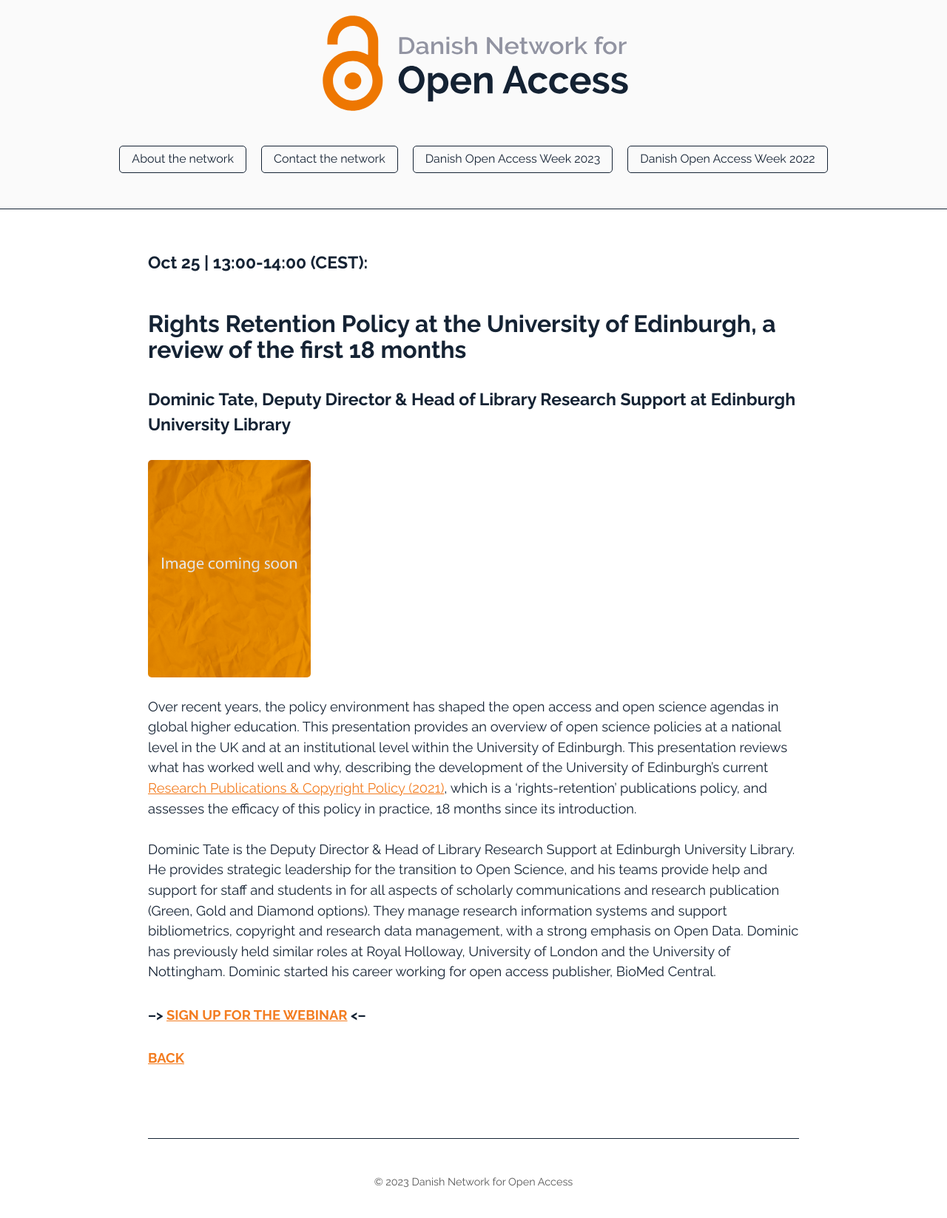
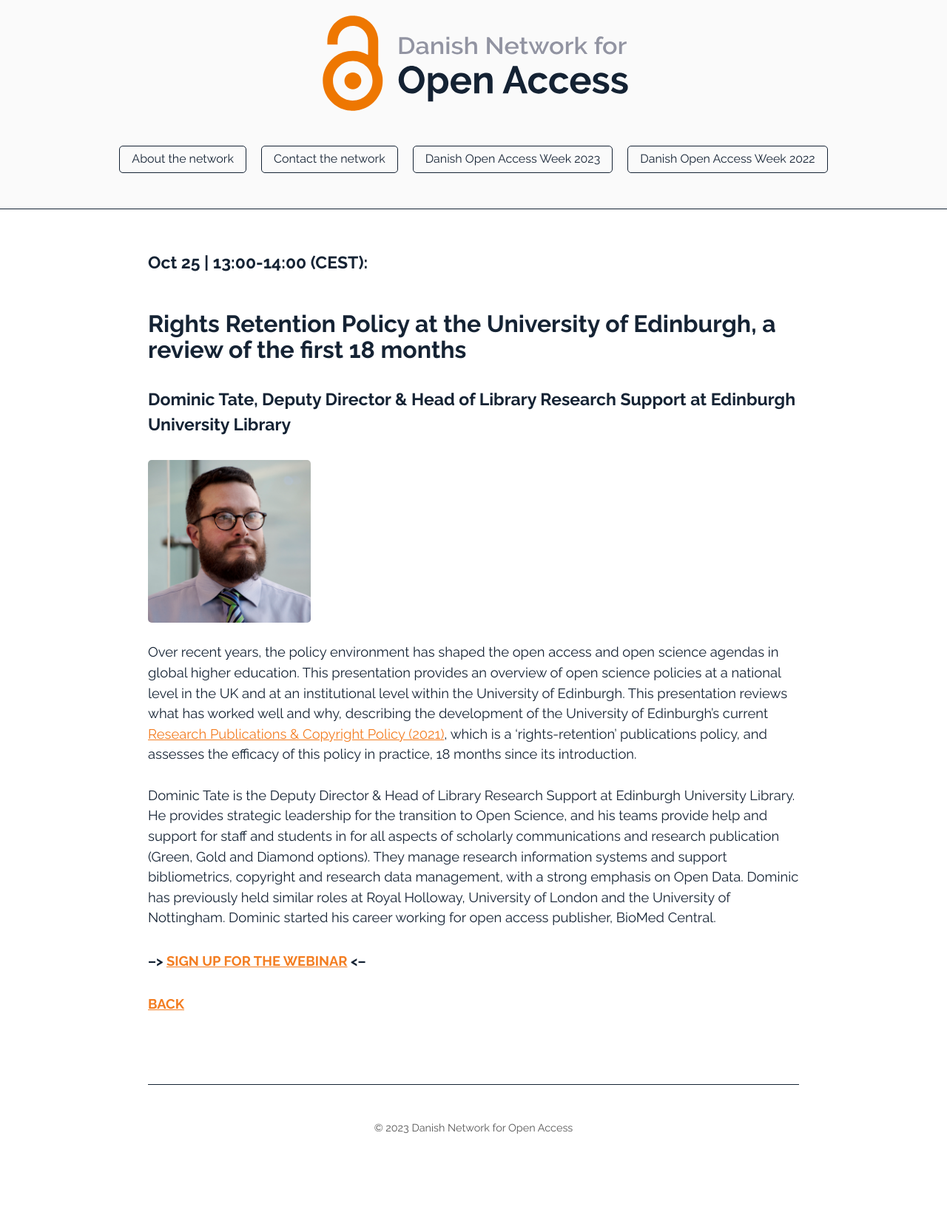
Before and after one commit to openaccess-dk/openaccess-dk.github.io, a Jekyll site: the page built from wednesday_oct_25_2.md, in a window 1280 px wide. Shown: the whole page at 74% size. Built offline with Jekyll 4.4.1, drawn with Linux system fonts in a browser that asks for light colours; after the commit the page ends 1574 px from its top, so only the background shows below that.

Commit message:
Update wednesday_oct_25_2.md

```diff
--- a/wednesday_oct_25_2.md
+++ b/wednesday_oct_25_2.md
@@ -10,7 +10,7 @@
 
 #### Dominic Tate, Deputy Director & Head of Library Research Support at Edinburgh University Library
 
-<img src="/images/no image.jpg" alt="Image coming soon" style="height: 25%; width:25%;"/>
+<img src="/images/Dominic-Tate.jpg" alt="Image coming soon" style="height: 25%; width:25%;"/>
 
 Over recent years, the policy environment has shaped the open access and open science agendas in global higher education. This presentation provides an overview of open science policies at a national level in the UK and at an institutional level within the University of Edinburgh. This presentation reviews what has worked well and why, describing the development of the University of Edinburgh’s current [Research Publications & Copyright Policy (2021)](https://www.ed.ac.uk/information-services/about/policies-and-regulations/research-publications), which is a ‘rights-retention’ publications policy, and assesses the efficacy of this policy in practice, 18 months since its introduction.<br><br>
 Dominic Tate is the Deputy Director & Head of Library Research Support at Edinburgh University Library. He provides strategic leadership for the transition to Open Science, and his teams provide help and support for staff and students in for all aspects of scholarly communications and research publication (Green, Gold and Diamond options). They manage research information systems and support bibliometrics, copyright and research data management, with a strong emphasis on Open Data. Dominic  has previously held similar roles at Royal Holloway, University of London and the University of Nottingham. Dominic started his career working for open access publisher, BioMed Central.
```
